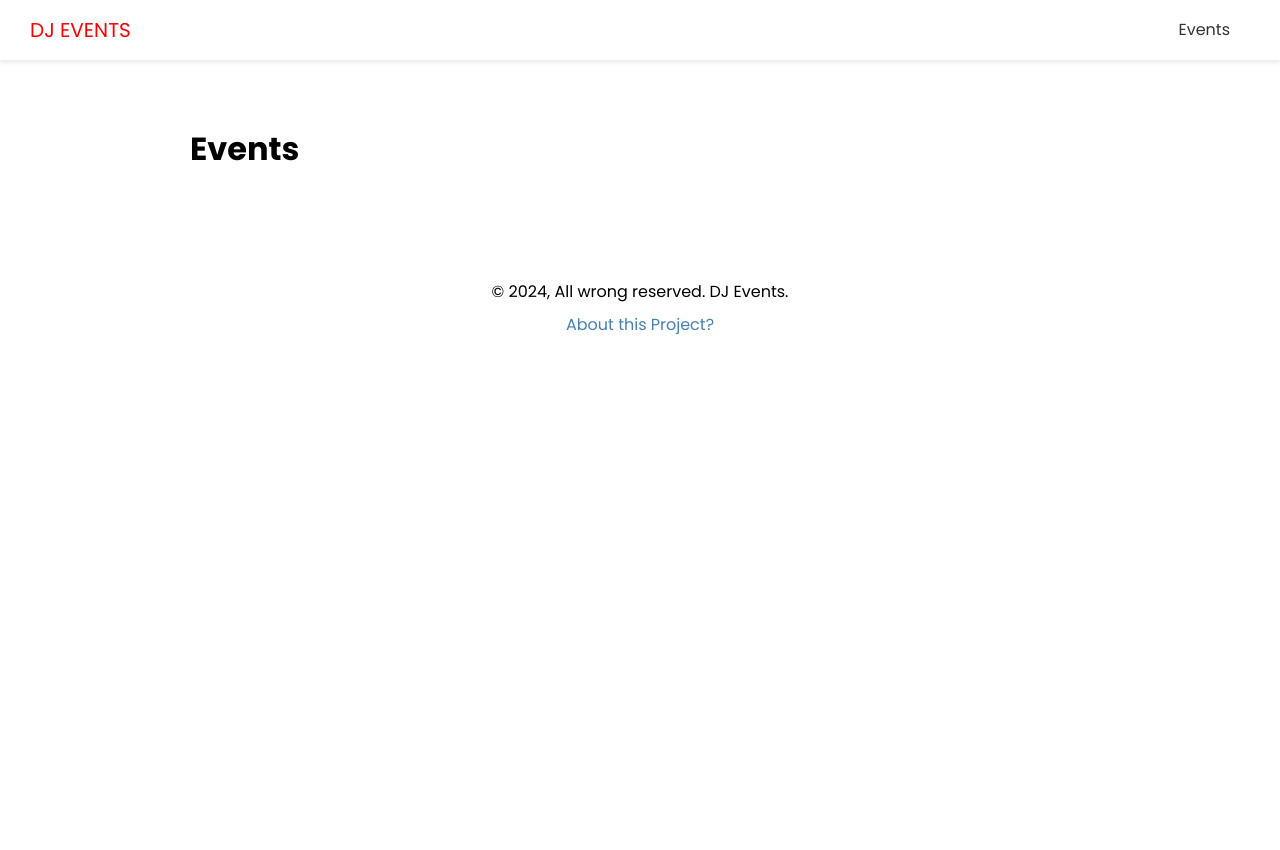
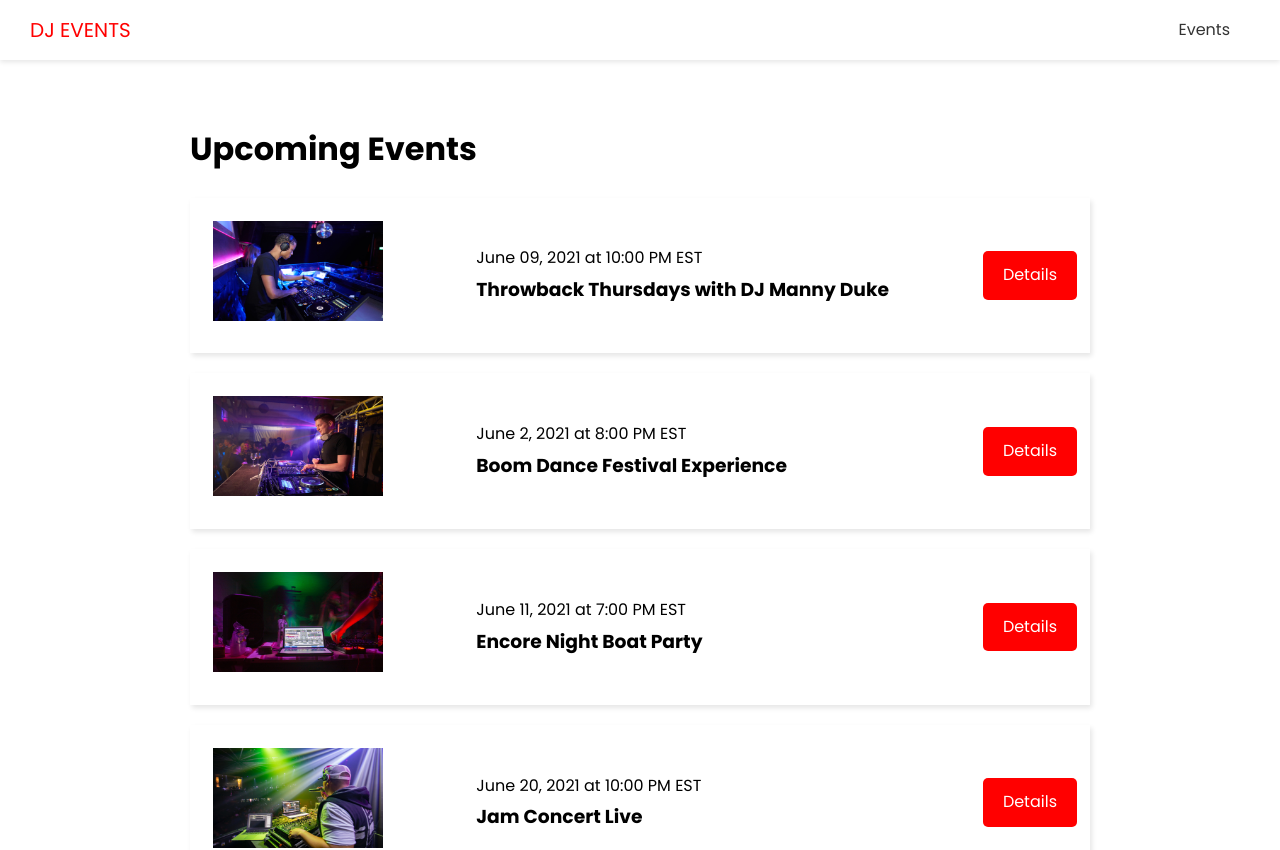
Before and after one commit to Victorola-coder/dj-events, a Next.js app: page /events in a window 1280 px wide. Shown: the top 850 px of the page. Before the commit the page ends 800 px from the top, so only its background shows below. Built offline with nearby package versions, Linux system fonts and the light colour scheme; no server answers.

Commit message:
[events] page

```diff
--- a/components/evenItems.jsx
+++ b/components/evenItems.jsx
@@ -2,6 +2,29 @@ import Link from "next/link";
 import Image from "next/image";
 import styles from "@/styles/eventItems.module.css";
 
-export default function EventItems() {
-  return <div className={styles.events}></div>;
+export default function EventItems({ evt }) {
+  return (
+    <div className={styles.event}>
+      <div className={styles.img}>
+        <Image
+          src={evt.image ? evt.image : "/images/event-default.png"}
+          width={170}
+          height={100}
+          loading="lazy"
+          draggable={false}
+        />
+      </div>
+
+      <div className={styles.info}>
+        <span>{evt.date}</span> at {evt.time}
+        <h3>{evt.name}</h3>
+      </div>
+
+      <div className={styles.link}>
+        <Link href={`/events/${evt.slug}`}>
+          <span className="btn">Details</span>
+        </Link>
+      </div>
+    </div>
+  );
 }
--- a/pages/events/index.js
+++ b/pages/events/index.js
@@ -1,9 +1,32 @@
-import Layout from '../../components/Layout';
+import Layout from "@/components/Layout";
+import EventItems from "@/components/evenItems";
+import { API_URL } from "@/config/index";
+import Link from "next/link";
 
-export default function Event() {
+export default function Events({ events }) {
+  // console.log(events);
   return (
-    <Layout>
-      <h1>Events</h1>
-    </Layout>
+    <>
+      <Layout>
+        <h1>Upcoming Events</h1>
+
+        {events.length === 1 && <h3>No events yet</h3>}
+
+        {events.map((evt) => (
+          <EventItems evt={evt} key={evt.id} />
+        ))}
+      </Layout>
+    </>
   );
 }
+
+export async function getStaticProps() {
+  const res = await fetch(`${API_URL}/api/events`);
+  const events = await res.json();
+  console.log(events);
+
+  return {
+    props: { events },
+    revalidate: 1,
+  };
+}
```
Also changed, not shown: pages/index.jsx (+10 -2 lines).
